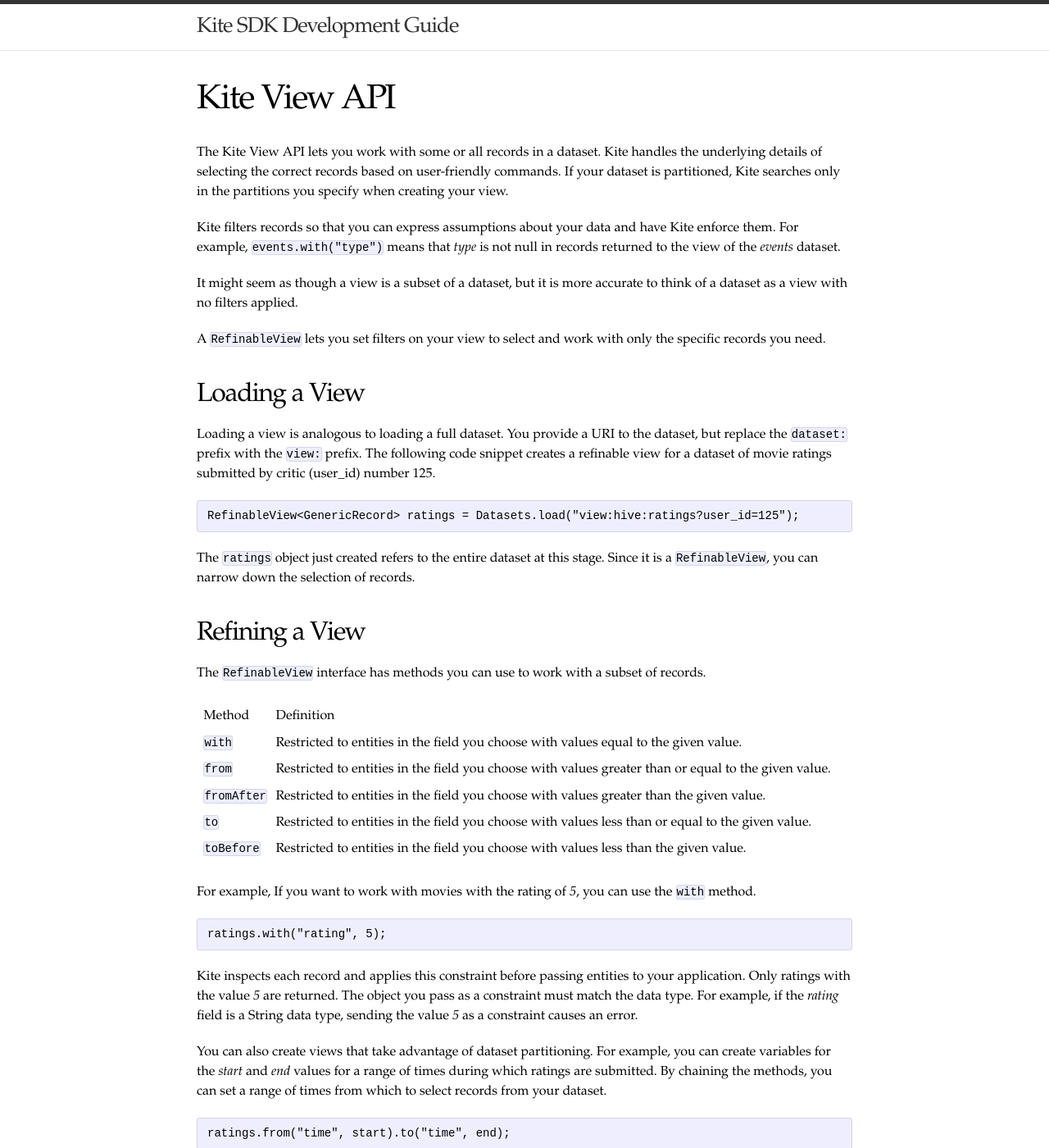
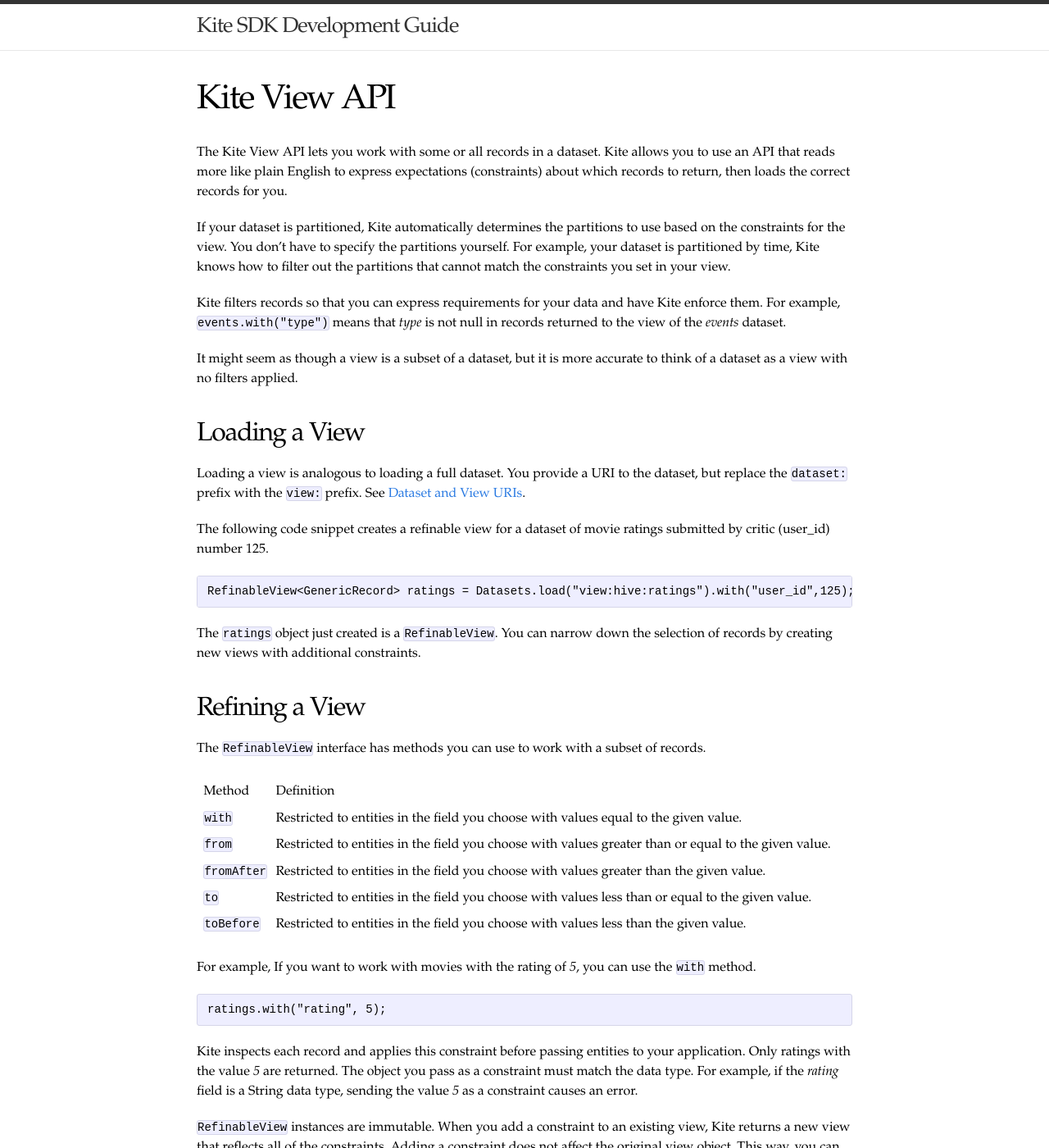
Before and after one commit to kite-sdk/kite-docs, a Jekyll site: the page built from KiteViewAPI.md, in a window 1280 px wide and 1400 px high. Shown: the whole window at 82% size. Built offline with Jekyll 4.4.1, drawn with Linux system fonts in a browser that asks for light colours; some of the changed text lies outside the part shown.

Commit message:
Updates based on review comments take 2.

````diff
--- a/KiteViewAPI.md
+++ b/KiteViewAPI.md
@@ -3,23 +3,25 @@ layout: page
 title: Kite View API
 ---
 
-The Kite View API lets you work with some or all records in a dataset. Kite handles the underlying details of selecting the correct records based on user-friendly commands. If your dataset is partitioned, Kite searches only in the partitions you specify when creating your view.
+The Kite View API lets you work with some or all records in a dataset. Kite allows you to use an API that reads more like plain English to express expectations (constraints) about which records to return, then loads the correct records for you.
 
-Kite filters records so that you can express assumptions about your data and have Kite enforce them. For example, `events.with("type")` means that _type_ is not null in records returned to the view of the _events_ dataset.
+If your dataset is partitioned, Kite automatically determines the partitions to use based on the constraints for the view. You don't have to specify the partitions yourself. For example, your dataset is partitioned by time, Kite knows how to filter out the partitions that cannot match the constraints you set in your view.
+
+Kite filters records so that you can express requirements for your data and have Kite enforce them. For example, `events.with("type")` means that _type_ is not null in records returned to the view of the _events_ dataset.
 
 It might seem as though a view is a subset of a dataset, but it is more accurate to think of a dataset as a view with no filters applied.
 
-A `RefinableView` lets you set filters on your view to select and work with only the specific records you need.
-
 ## Loading a View
 
-Loading a view is analogous to loading a full dataset. You provide a URI to the dataset, but replace the `dataset:` prefix with the `view:` prefix. The following code snippet creates a refinable view for a dataset of movie ratings submitted by critic (user_id) number 125.
+Loading a view is analogous to loading a full dataset. You provide a URI to the dataset, but replace the `dataset:` prefix with the `view:` prefix. See [Dataset and View URIs]({{site.baseurl}}/URIs.html).
+
+The following code snippet creates a refinable view for a dataset of movie ratings submitted by critic (user_id) number 125.
 
 ```Java
-RefinableView<GenericRecord> ratings = Datasets.load("view:hive:ratings?user_id=125");
+RefinableView<GenericRecord> ratings = Datasets.load("view:hive:ratings").with("user_id",125);
 ```
 
-The `ratings` object just created refers to the entire dataset at this stage. Since it is a `RefinableView`, you can narrow down the selection of records.
+The `ratings` object just created is a `RefinableView`. You can narrow down the selection of records by creating new views with additional constraints.
 
 ## Refining a View
 
@@ -40,13 +42,15 @@ ratings.with("rating", 5);
 
 Kite inspects each record and applies this constraint before passing entities to your application. Only ratings with the value _5_ are returned. The object you pass as a constraint must match the data type. For example, if the _rating_ field is a String data type, sending the value _5_ as a constraint causes an error.
 
+`RefinableView` instances are immutable. When you add a constraint to an existing view, Kite returns a new view that reflects all of the constraints. Adding a constraint does not affect the original view object. This way, you can pass the view to other operations or applications, safe in the knowledge that it won't be updated in unexpected ways.
+
 You can also create views that take advantage of dataset partitioning. For example, you can create variables for the _start_ and _end_ values for a range of times during which ratings are submitted. By chaining the methods, you can set a range of times from which to select records from your dataset.
 
 ```Java
 ratings.from("time", start).to("time", end);
 ```
 
-In a partitioned dataset, Kite intelligently determines which partitions to draw from in response to this filter value. See [Partitioned Datasets](Partitioned-Datasets/).
+In a partitioned dataset, Kite intelligently determines which partitions to draw from in response to this filter value. See [Partitioned Datasets]({{site.baseurl}}/Partitioned-Datasets.html).
 
 ## Validating a View
 
@@ -62,15 +66,19 @@ The `isEmpty` method returns whether your `View` contains any records at all.
 
 ## Working with Records in a View
 
-You can interact with records in a view the way you would work with records in a dataset. The only restriction is that you can't make a change that could potentially corrupt the underlying dataset.
+You can interact with records in a view the way you would work with records in a full dataset. You can use `newReader` and `newWriter` to get the same reader or writer objects, but they are restricted to operations on the view.
 
 ### newReader
 
-The `newReader` method creates an appropriate `DatasetReader` implementation based on this view of the underlying dataset. Kite returns only records that match the current constraints in this view.
+The `newReader` method creates an appropriate `DatasetReader` based on this view of the underlying dataset. Kite returns only records that match the constraints in this view.
 
 ### newWriter
 
-The `newWriter` method creates an appropriate `DatasetWriter` implementation based on this view of the underlying `Dataset` implementation. Records you write to the view are appended to the underlying dataset. Kite rejects any records that do not match the current constraints on the view. See [Restricted Views](Restricted-Views.md/).
+The `newWriter` method creates an appropriate `DatasetWriter` based on this view of the underlying `Dataset` implementation. Records you write to the view are appended to the underlying dataset. Kite throws an error if the writer attempts to create a record that doesn't match the current constraints on the view.
+
+For example, you might have two writers working in parallel on the same dataset partitioned by time. You can set a constraint on writer1 so that it only writes to a view (and its partition) for the month of June, and a constraint on writer2 so that it only writes to a view for the month of July. This avoids a situation where the two writers might write to the same partition, leading to performance problems and suboptimal use of resources.
+
+See [Restricted Views]({{site.baseurl}}/Restricted-Views.html).
 
 ### deleteAll()
 
````
